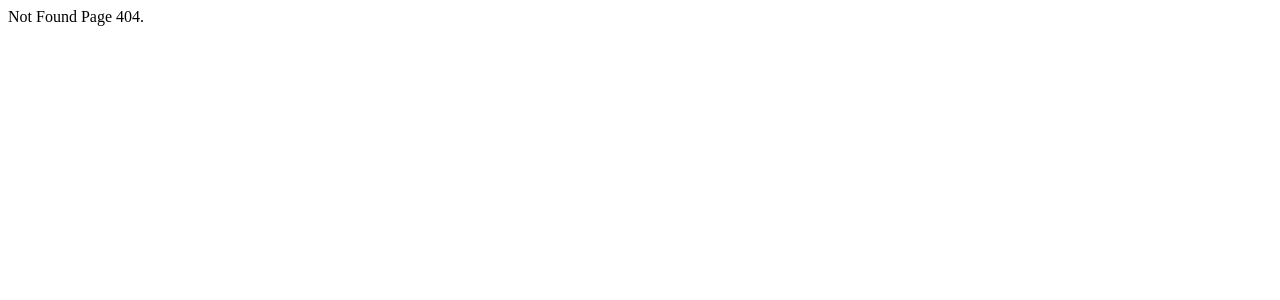
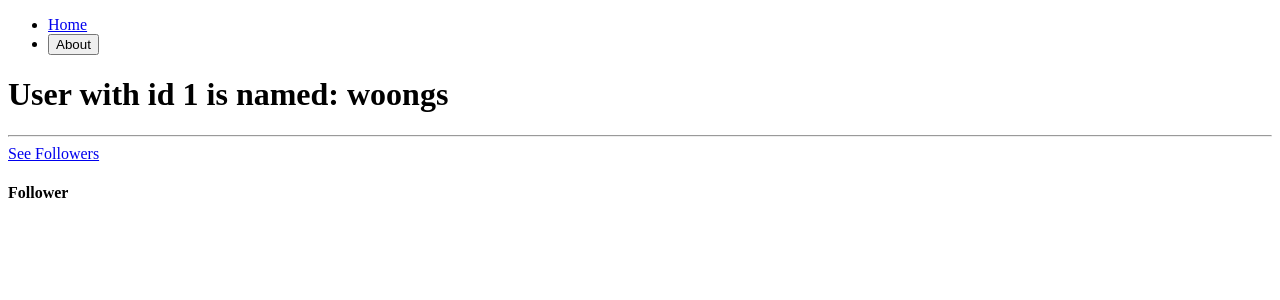
Before and after one commit to parkgeonwoong/study-reacts, a React (Create React App) app: page /users/1/follower in a window 1280 px wide. Before the commit this address had no page. Shown: the top 300 px of the page. Built offline with nearby package versions, Linux system fonts and the light colour scheme.

Commit message:
Feat : useParam, outlet 해보기

```diff
--- /dev/null
+++ b/src/db.ts
@@ -0,0 +1,10 @@
+export const users = [
+  {
+    id: 1,
+    name: "woongs",
+  },
+  {
+    id: 2,
+    name: "park",
+  },
+];
--- /dev/null
+++ b/src/screens/Followers.tsx
@@ -0,0 +1,9 @@
+function Followers() {
+  return (
+    <div>
+      <h4>Follower</h4>
+    </div>
+  );
+}
+
+export default Followers;
--- a/src/screens/Home.tsx
+++ b/src/screens/Home.tsx
@@ -1,5 +1,16 @@
+import { Link } from "react-router-dom";
+import { users } from "../db";
+
 function Home() {
-  return <h1>Home</h1>;
+  return (
+    <div>
+      {users.map((user) => (
+        <li key={user.id}>
+          <Link to={`/users/${user.id}`}>{user.name}</Link>
+        </li>
+      ))}
+    </div>
+  );
 }
 
 export default Home;
--- /dev/null
+++ b/src/users/User.tsx
@@ -0,0 +1,19 @@
+import { Link, Outlet, useParams } from "react-router-dom";
+import { users } from "../db";
+
+function User() {
+  const { userId } = useParams();
+
+  return (
+    <div>
+      <h1>
+        User with id {userId} is named: {users[Number(userId) - 1].name}
+      </h1>
+      <hr />
+      <Link to={"follower"}>See Followers</Link>
+      <Outlet />
+    </div>
+  );
+}
+
+export default User;
```
Also changed, not shown: src/Router.tsx (+12 -0 lines).
